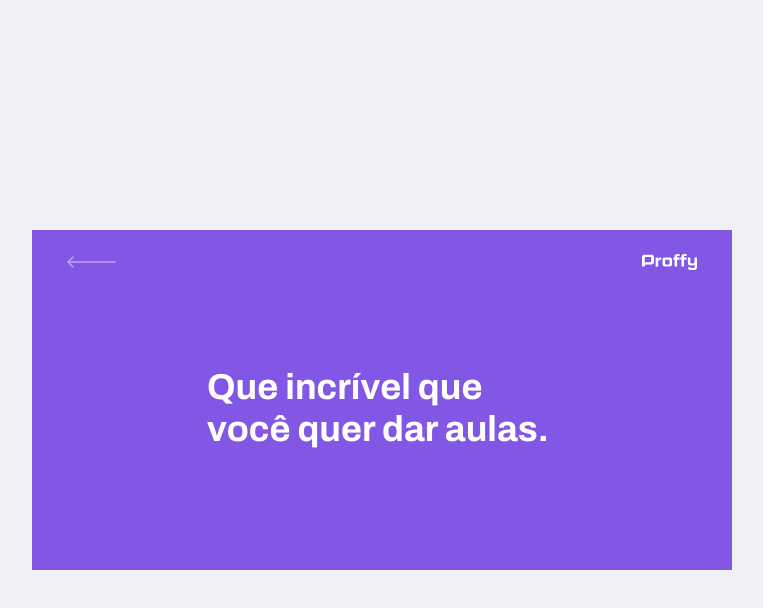
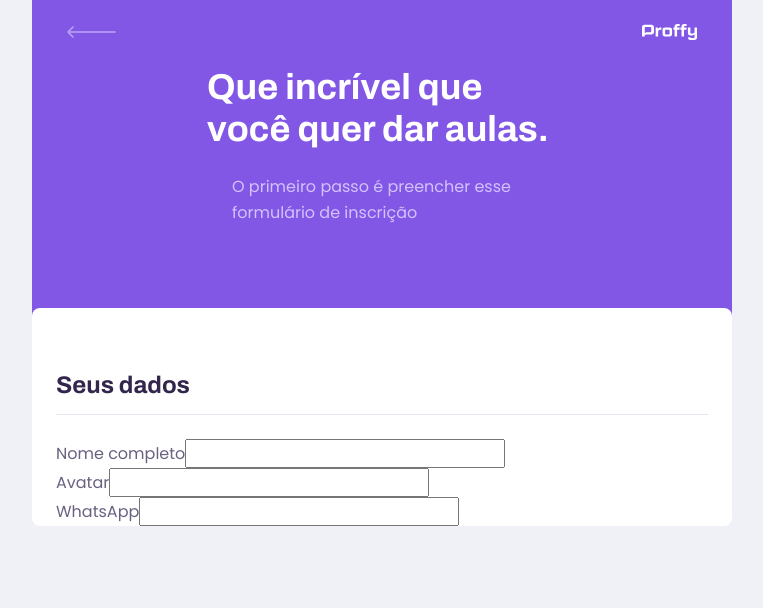
Before and after one commit to MatheusCandido1/web_proffy, a React (Create React App) app: page /give-classes in a window 1280 px wide. Shown: the top 608 px of the page, without its empty margins (258-1021 px from the left). Built offline with nearby package versions, Linux system fonts and the light colour scheme.

Commit message:
add-input-component

```diff
--- a/src/components/PageHeader/index.tsx
+++ b/src/components/PageHeader/index.tsx
@@ -9,6 +9,7 @@
 
 interface PageHeaderProps {
     title: string;
+    description?: string;
 }
 
 const PageHeader: React.FC<PageHeaderProps> = (props) =>  {
@@ -23,7 +24,7 @@
 
         <div className="header-content">
         <strong>{props.title}</strong>
-
+        { props.description && <p>{props.description}</p>}
         {props.children}
         </div>
 
--- a/src/components/PageHeader/style.css
+++ b/src/components/PageHeader/style.css
@@ -41,6 +41,14 @@
     color: var(--color-title-in-primary)
 }
 
+.page-header .header-content p {
+    max-width: 30rem;
+    font-size: 1.6rem;
+    line-height: 2.6rem;
+    color: var(--color-text-in-primary);
+    margin-top: 2.4rem;
+}
+
 @media (min-width: 700px){
     .page-header{
         height: 340px;
--- a/src/pages/TeacherForm/index.tsx
+++ b/src/pages/TeacherForm/index.tsx
@@ -2,10 +2,37 @@
 
 import PageHeader from '../../components/PageHeader';
 
+import './style.css'
+
 function TeacherForm() {
     return (
         <div id="page-teacher-form" className="container">
-        <PageHeader title="Que incrível que você quer dar aulas." />
+        <PageHeader
+          title="Que incrível que você quer dar aulas."
+          description="O primeiro passo é preencher esse formulário de inscrição"
+         />
+
+         <main>
+            <fieldset>
+                <legend> Seus dados </legend>
+
+                <div className="input-block">
+                     <label htmlFor="name">Nome completo</label>
+                     <input type="text" id="name"/>
+                 </div>
+
+                 <div className="input-block">
+                     <label htmlFor="avatar">Avatar</label>
+                     <input type="text" id="avatar"/>
+                 </div>
+
+                 <div className="input-block">
+                     <label htmlFor="whatsapp">WhatsApp</label>
+                     <input type="text" id="whatsapp"/>
+                 </div>
+
+            </fieldset>
+         </main>
     </div>
     )
 }
--- /dev/null
+++ b/src/pages/TeacherForm/style.css
@@ -0,0 +1,39 @@
+#page-teacher-form {
+    width: 100vw;
+    height: 100vh;
+}
+
+#page-teacher-form .page-header .header-content {
+    margin-bottom: 6.4rem;
+}
+
+#page-teacher-form main {
+    background: var(--color-box-base);
+    width: 100%;
+    max-width: 74rem;
+    border-radius: 0.8rem;
+    margin: -3.2rem auto 3.2rem;
+    padding-top: 6.4rem;
+    overflow: hidden;
+}
+
+#page-teacher-form main fieldset{
+    border: 0;
+    padding: 0 2.4rem;
+}
+
+#page-teacher-form main fieldset + fieldset{
+    margin-top: 6.4rem;
+}
+
+#page-teacher-form main fieldset legend{
+    font: 700 2.4rem Archivo;
+    color: var(--color-text-title);
+    margin-bottom: 2.4rem;
+    display: flex;
+    align-items: center;
+    justify-content: space-between;
+    width: 100%;
+    padding-bottom: 1.6rem;
+    border-bottom: 1px solid var(--color-line-in-white);
+}
```
Also changed, not shown: src/components/Input/index.tsx (added), src/components/Input/style.css (added).
